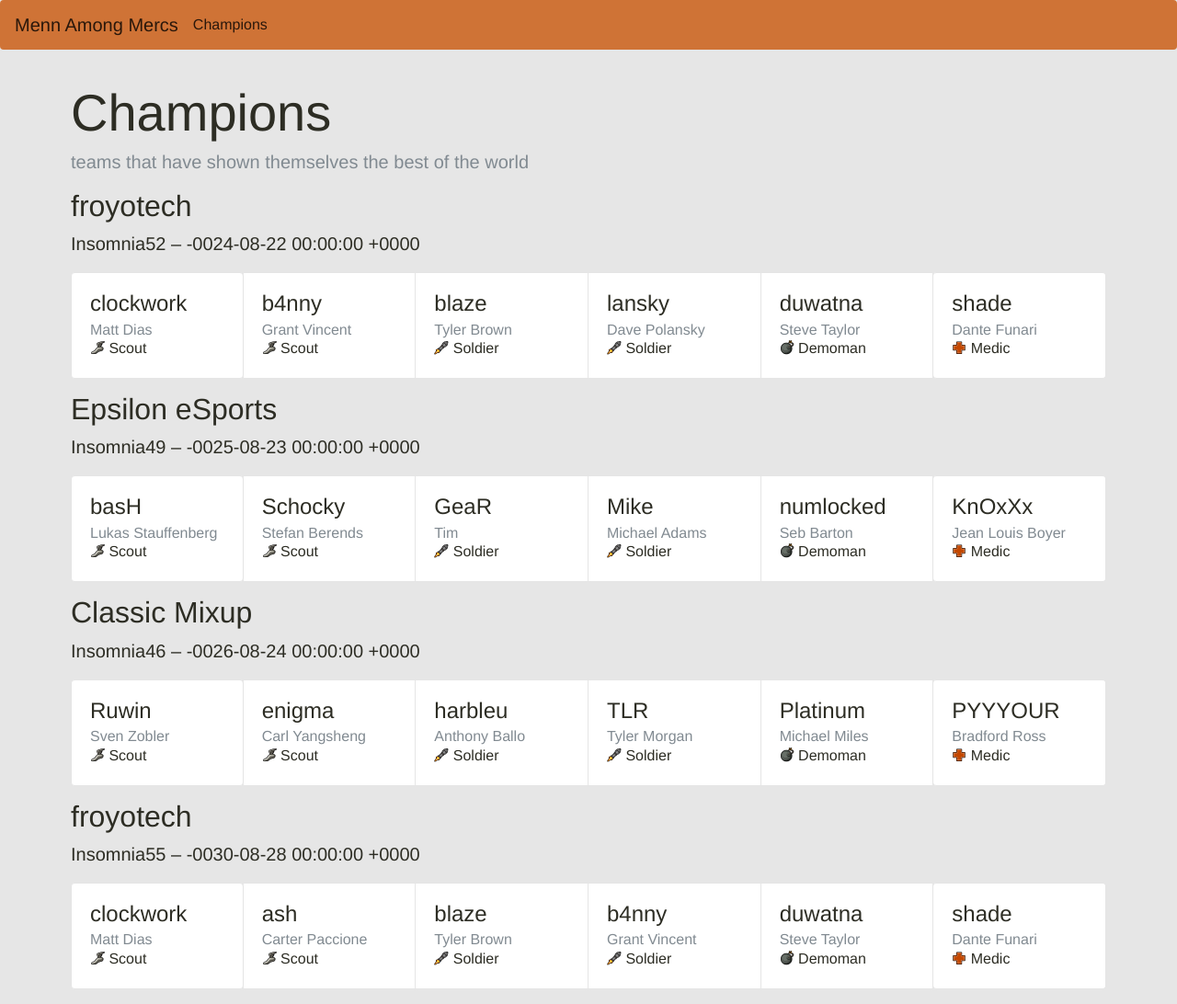
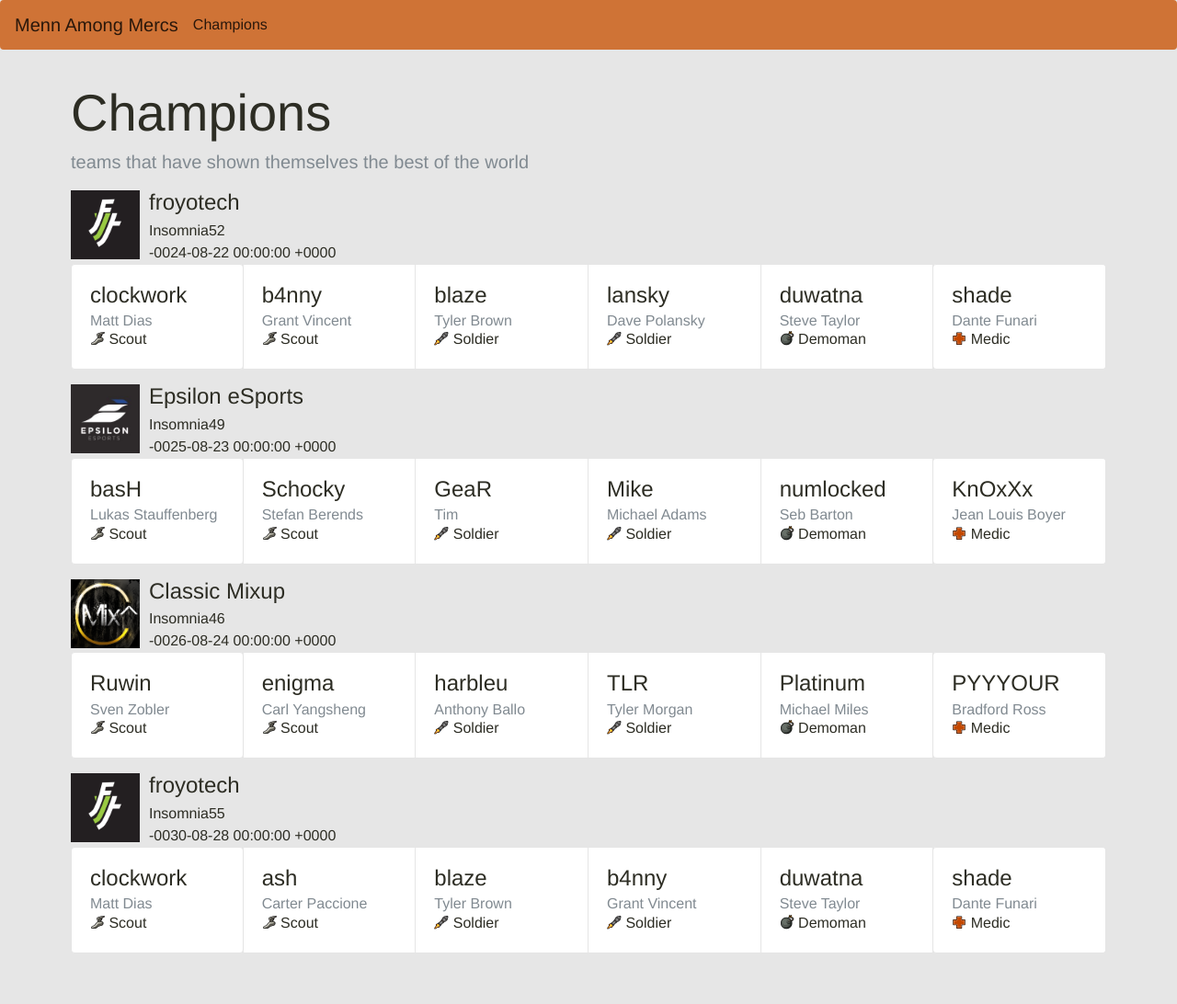
Before and after one commit to fwdcp/MennAmongMercs, a Jekyll site: the page built from champions.html, in a window 1280 px wide. Shown: the whole page at 92% size. Built offline with Jekyll 4.4.1, drawn with Linux system fonts in a browser that asks for light colours; nearby versions of some CDN libraries; after the commit the page ends 1053 px from its top, so only the background shows below that.

Commit message:
Added team logos.

```diff
--- a/champions.html
+++ b/champions.html
@@ -10,8 +10,17 @@
 
     {% for champion in site.champions reversed %}
         <div class="m-b">
-            <h2>{{champion.name}}</h2>
-            <p class="lead">{{champion.event}} &ndash; {{champion.date}}</p>
+            <div class="media">
+                <div class="media-left">
+                    <img class="media-object" src="/img/teams/{{champion.logo}}" style="max-height: 75px"/>
+                </div>
+                <div class="media-body">
+                    <h4 class="media-heading">{{champion.name}}</h4>
+                    {{champion.event}}
+                    <br />
+                    {{champion.date}}
+                </div>
+            </div>
 
             <div class="card-group">
                 {% for player in champion.team %}
```
Also changed, not shown: _champions/2012-08-26-insomnia46.md (+1 -0 lines), _champions/2013-08-25-insomnia49.md (+1 -0 lines), _champions/2014-08-24-insomnia52.md (+1 -0 lines), _champions/2015-08-30-insomnia55.md (+1 -0 lines), img/teams/epsilon.jpg (added), img/teams/froyotech.png (added), img/teams/mixup.png (added).
